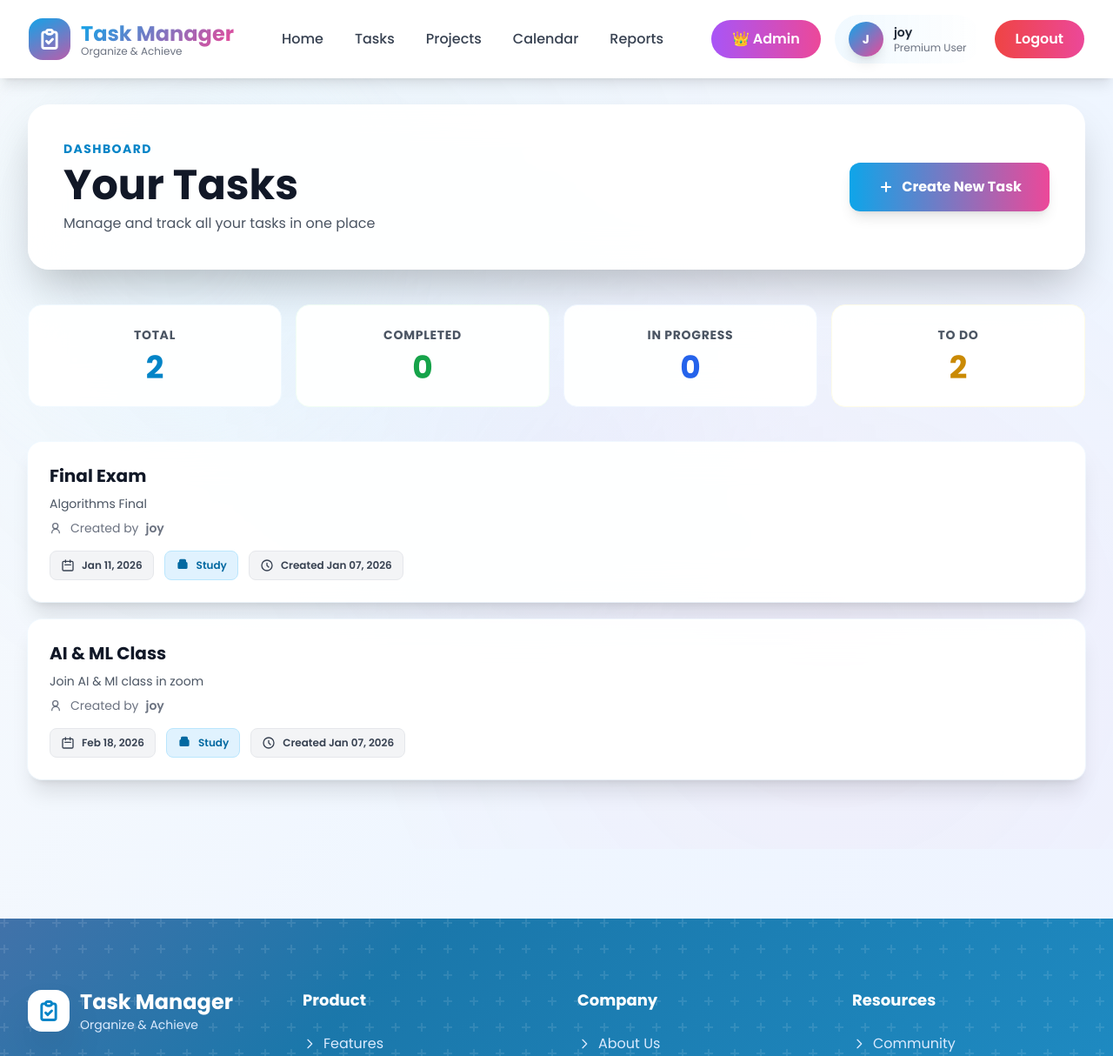
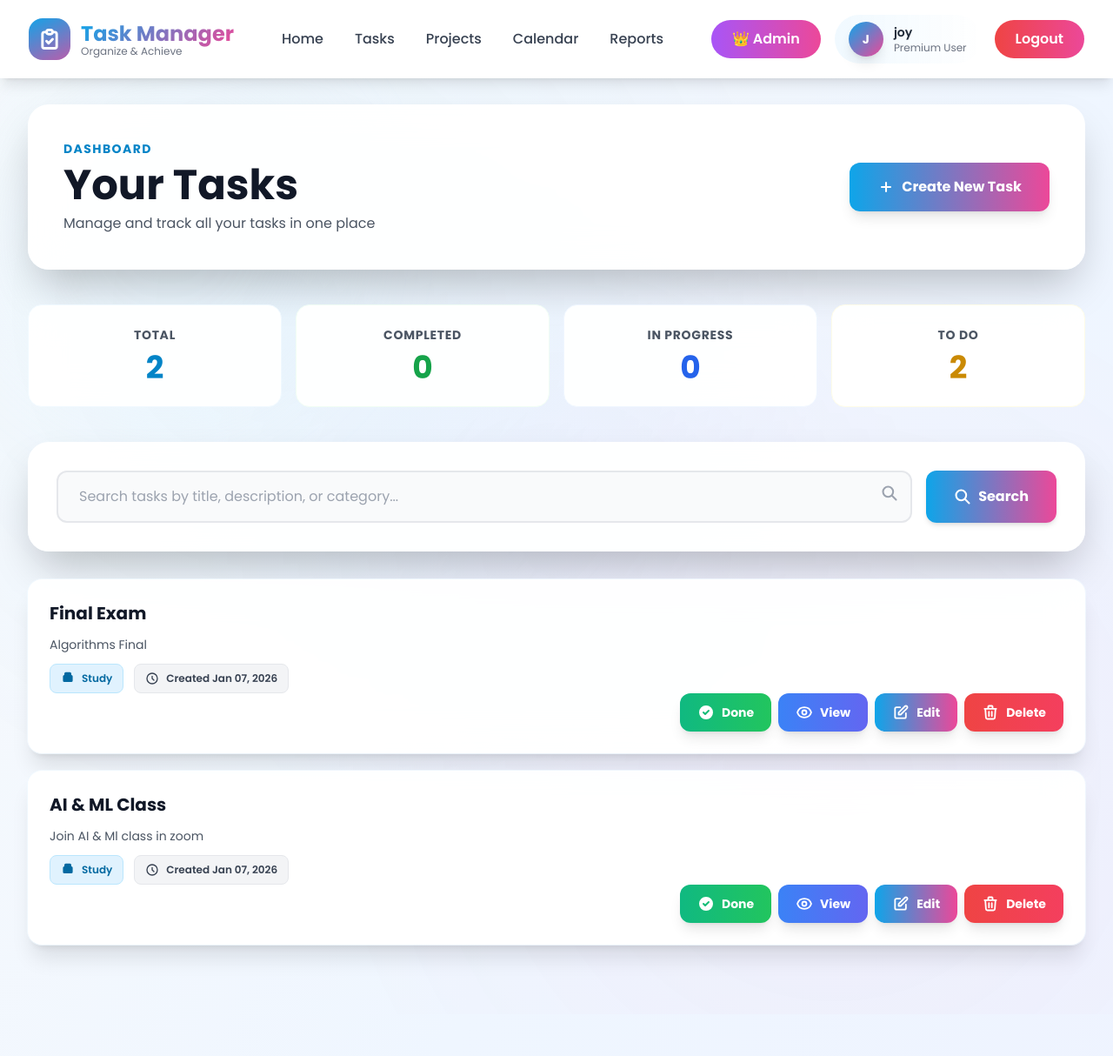
Before and after one commit to mostofa89/TaskManager, a Django app: page /task/my-tasks/ in a window 1280 px wide. Shown: the top 1214 px of the page at 87% size. Run offline with Django 5.2, Linux system fonts and the light colour scheme; a user stored in the database is signed in; data comes from the database, SQL or seed files in the repository; both versions use the stored data as it was after the commit; some libraries are stand-ins or nearby versions.

Commit message:
Add Search Option in User Task

```diff
--- a/tasks/views.py
+++ b/tasks/views.py
@@ -43,8 +43,19 @@ def createTask(request):
 @login_required(login_url='user:user-login')
 def my_tasks(request):
     user_tasks = Task.objects.filter(user=request.user).order_by('-created_at')
+    search_query = request.GET.get('search', '').strip()
+
+    if search_query:
+        from django.db.models import Q
+        user_tasks = user_tasks.filter(
+            Q(title__icontains=search_query) |
+            Q(description__icontains=search_query) |
+            Q(category__icontains=search_query)
+        )
+
     context = {
         'tasks': user_tasks,
+        'search_query': search_query,
         'completed_count': user_tasks.filter(is_completed=True).count(),
         'in_progress_count': user_tasks.filter(status='in_progress').count(),
         'todo_count': user_tasks.filter(status='todo').count(),
--- a/templates/tasks/user_tasks.html
+++ b/templates/tasks/user_tasks.html
@@ -66,12 +66,50 @@
             </div>
         </div>
 
+            <!-- Search Bar (placed right before tasks list) -->
+            <div class="glass rounded-3xl shadow-2xl p-6 md:p-8 mb-8 animate-slide-up">
+                <form method="get" class="flex flex-col sm:flex-row gap-4">
+                    <div class="flex-1 relative">
+                        <input type="text" name="search" placeholder="Search tasks by title, description, or category..."
+                            value="{{ search_query }}"
+                            class="w-full px-6 py-4 rounded-xl border-2 border-gray-200 focus:border-primary-500 focus:outline-none text-gray-900 placeholder-gray-400 transition-all bg-gray-50 focus:bg-white">
+                        <svg class="w-5 h-5 text-gray-400 absolute right-4 top-4" fill="none" stroke="currentColor" stroke-width="2.5" viewBox="0 0 24 24">
+                            <path stroke-linecap="round" stroke-linejoin="round" d="M21 21l-6-6m2-5a7 7 0 11-14 0 7 7 0 0114 0z" />
+                        </svg>
+                    </div>
+                    <div class="flex gap-2">
+                        <button type="submit" class="px-8 py-4 bg-gradient-to-r from-primary-500 to-accent-500 text-white font-bold rounded-xl hover:shadow-lg hover:scale-105 transition-all shadow-md inline-flex items-center gap-2">
+                            <svg class="w-5 h-5" fill="none" stroke="currentColor" stroke-width="2.5" viewBox="0 0 24 24">
+                                <path stroke-linecap="round" stroke-linejoin="round" d="M21 21l-6-6m2-5a7 7 0 11-14 0 7 7 0 0114 0z" />
+                            </svg>
+                            Search
+                        </button>
+                        {% if search_query %}
+                            <a href="{% url 'tasks:user_tasks' %}" class="px-6 py-4 bg-gray-100 text-gray-700 font-bold rounded-xl hover:bg-gray-200 transition-all inline-flex items-center gap-2">
+                                <svg class="w-5 h-5" fill="none" stroke="currentColor" stroke-width="2.5" viewBox="0 0 24 24">
+                                    <path stroke-linecap="round" stroke-linejoin="round" d="M6 18L18 6M6 6l12 12" />
+                                </svg>
+                                Clear
+                            </a>
+                        {% endif %}
+                    </div>
+                </form>
+                {% if search_query %}
+                    <p class="text-sm text-gray-600 mt-4">
+                        <span class="font-semibold">Searching for:</span> "{{ search_query }}"
+                        <span class="inline-flex items-center gap-1 px-3 py-1 rounded-full bg-primary-100 text-primary-700 font-semibold text-xs ml-2">
+                            {{ tasks.count }} result{{ tasks.count|pluralize }}
+                        </span>
+                    </p>
+                {% endif %}
+            </div>
+
         <!-- Tasks List -->
         {% if tasks %}
             <div class="space-y-5">
                 {% for task in tasks %}
-                    <div class="glass rounded-2xl shadow-xl p-6 hover-lift group transition-all hover:shadow-2xl ring-1 ring-primary-50/80">
-                        <div class="flex flex-col md:flex-row md:items-center gap-6">
+                    <div class="glass rounded-2xl shadow-xl p-6 mt-5 hover-lift group transition-all hover:shadow-2xl ring-1 ring-primary-50/80">
+                        <div class="flex flex-col md:flex-row md:items-center md:justify-between gap-6">
                             <!-- Task Info -->
                             <div class="flex-1 min-w-0">
                                 <div class="flex items-center gap-3 mb-3 flex-wrap">
@@ -128,25 +166,10 @@
                                 </h3>
 
                                 {% if task.description %}
-                                    <p class="text-gray-600 text-sm mt-2 line-clamp-2">{{ task.description }}</p>
+                                    <p class="text-gray-600 text-sm mt-3 mb-2 line-clamp-2">{{ task.description }}</p>
                                 {% endif %}
-                                <p class="text-gray-500 text-sm mt-2 flex items-center gap-2">
-                                    <svg class="w-4 h-4" fill="none" stroke="currentColor" stroke-width="2" viewBox="0 0 24 24">
-                                        <path stroke-linecap="round" stroke-linejoin="round" d="M5.5 8.5A4.5 4.5 0 1114.5 8.5 4.5 4.5 0 015.5 8.5zM4 20.5a6.5 6.5 0 0113 0" />
-                                    </svg>
-                                    Created by <span class="font-semibold">{{ task.user.username }}</span>
-                                </p>
 
-                                <div class="flex flex-wrap gap-3 mt-4">
-                                    {% if task.due_date %}
-                                        <span class="text-xs bg-gray-100 px-3 py-2 rounded-lg text-gray-700 font-semibold flex items-center gap-2 border border-gray-200">
-                                            <svg class="w-4 h-4" fill="none" stroke="currentColor" stroke-width="2" viewBox="0 0 24 24">
-                                                <path stroke-linecap="round" stroke-linejoin="round" d="M8 7V3m8 4V3m-9 8h10M5 21h14a2 2 0 002-2V7a2 2 0 00-2-2H5a2 2 0 00-2 2v12a2 2 0 002 2z" />
-                                            </svg>
-                                            {{ task.due_date|date:"M d, Y" }}
-                                        </span>
-                                    {% endif %}
-
+                                <div class="flex flex-wrap items-center gap-3 mt-3">
                                     {% if task.category %}
                                         <span class="text-xs bg-primary-100 px-3 py-2 rounded-lg text-primary-700 font-semibold flex items-center gap-2 border border-primary-200">
                                             <svg class="w-4 h-4" fill="currentColor" viewBox="0 0 20 20">
@@ -163,10 +186,11 @@
                                         Created {{ task.created_at|date:"M d, Y" }}
                                     </span>
                                 </div>
+                                </div>
                             </div>
 
                             <!-- Actions -->
-                            <div class="flex flex-wrap gap-2 mt-4 md:mt-0 opacity-0 group-hover:opacity-100 transition-opacity">
+                            <div class="flex flex-wrap gap-2 mt-4 md:mt-0 md:ml-auto w-full md:w-auto justify-end">
                                 {% if not task.is_completed %}
                                     <form method="post" action="{% url 'tasks:complete' task.id %}" class="inline">
                                         {% csrf_token %}
```
Also changed, not shown: db.sqlite3.
